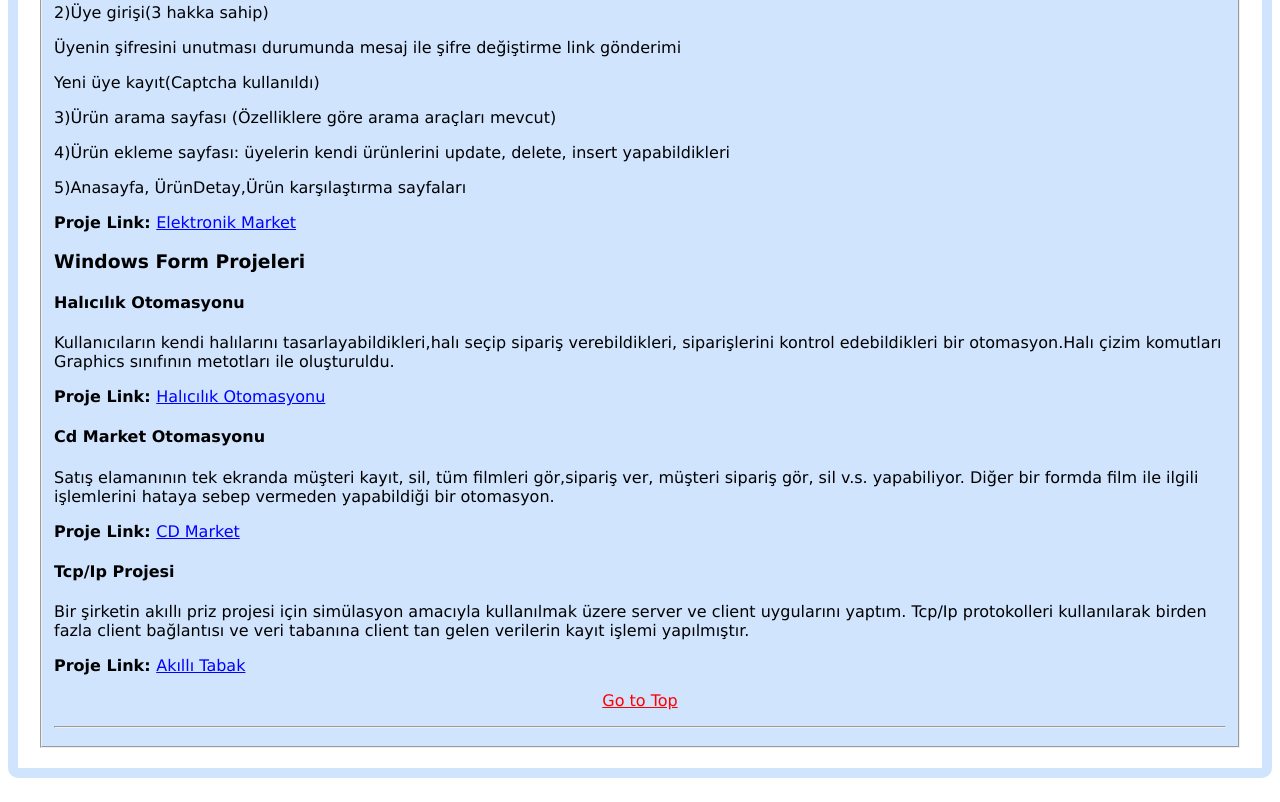
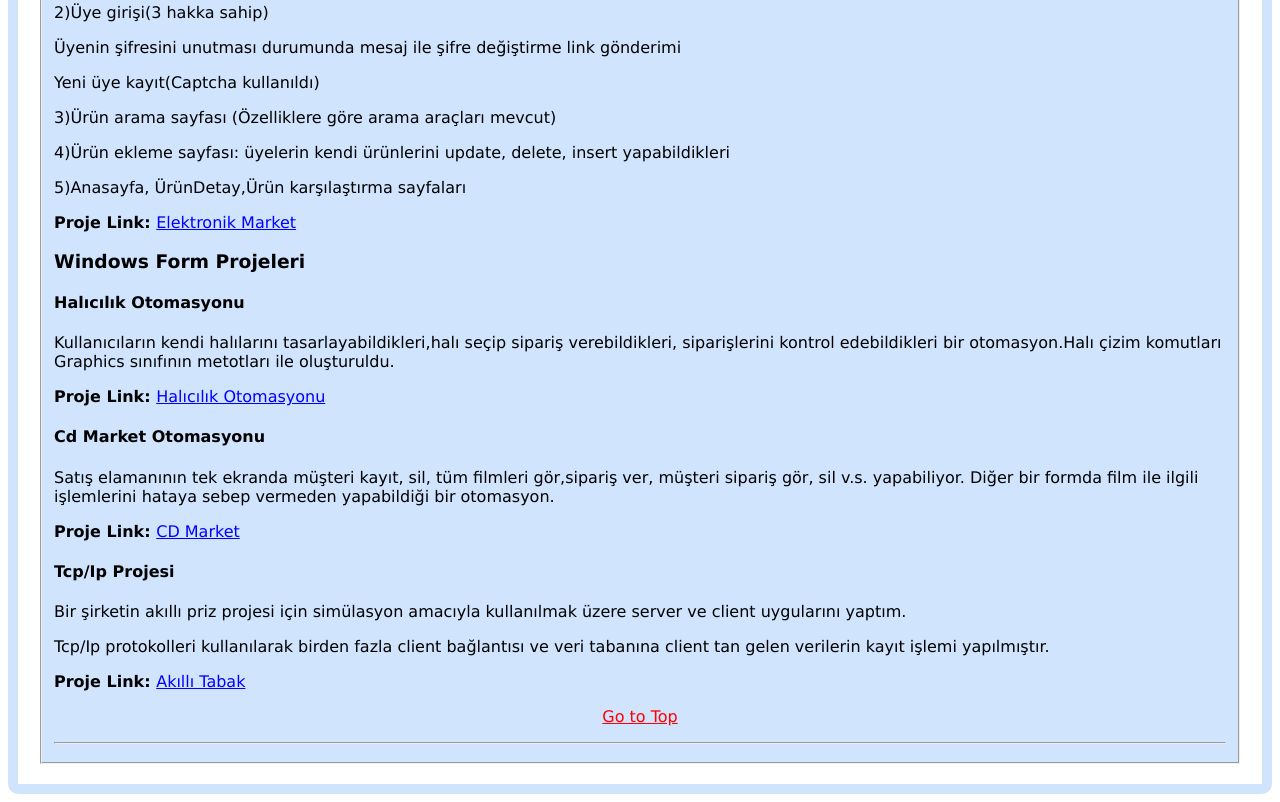
Before and after one commit to githubmet/HikmetAnilCv, a plain HTML site: page index.html in a window 1280 px wide. Shown: the part 1416-2218 px from the top of the page. Drawn offline with Linux system fonts and the light colour scheme.

Commit message:
Update index.html

```diff
--- a/index.html
+++ b/index.html
@@ -103,8 +103,8 @@ Html,JavaScript  <br>
 <p>Satış elamanının tek ekranda müşteri kayıt, sil, tüm filmleri gör,sipariş ver, müşteri sipariş gör, sil v.s. yapabiliyor. Diğer bir formda film ile ilgili işlemlerini hataya sebep vermeden yapabildiği bir otomasyon.</p>
 <p><b>Proje Link: </b><a style="text-decoration:underline;color:blue" href="https://www.youtube.com/watch?v=IKC_KTPVtS4" target="_blank" >CD Market</a></p>
 <h4>Tcp/Ip Projesi</h2>
-<p>Bir şirketin akıllı priz projesi için simülasyon amacıyla kullanılmak üzere server ve client uygularını yaptım. Tcp/Ip protokolleri kullanılarak birden fazla client bağlantısı
-ve veri tabanına client tan gelen verilerin kayıt işlemi yapılmıştır.</p>
+<p>Bir şirketin akıllı priz projesi için simülasyon amacıyla kullanılmak üzere server ve client uygularını yaptım.</p>
+<p>Tcp/Ip protokolleri kullanılarak birden fazla client bağlantısı ve veri tabanına client tan gelen verilerin kayıt işlemi yapılmıştır.</p>
 <p><b>Proje Link: </b><a style="text-decoration:underline;color:blue" href="https://www.youtube.com/watch?v=qJ4rOTHg5JM" target="_blank" >Akıllı Tabak</a></p>
 
 <p align="center">
```
